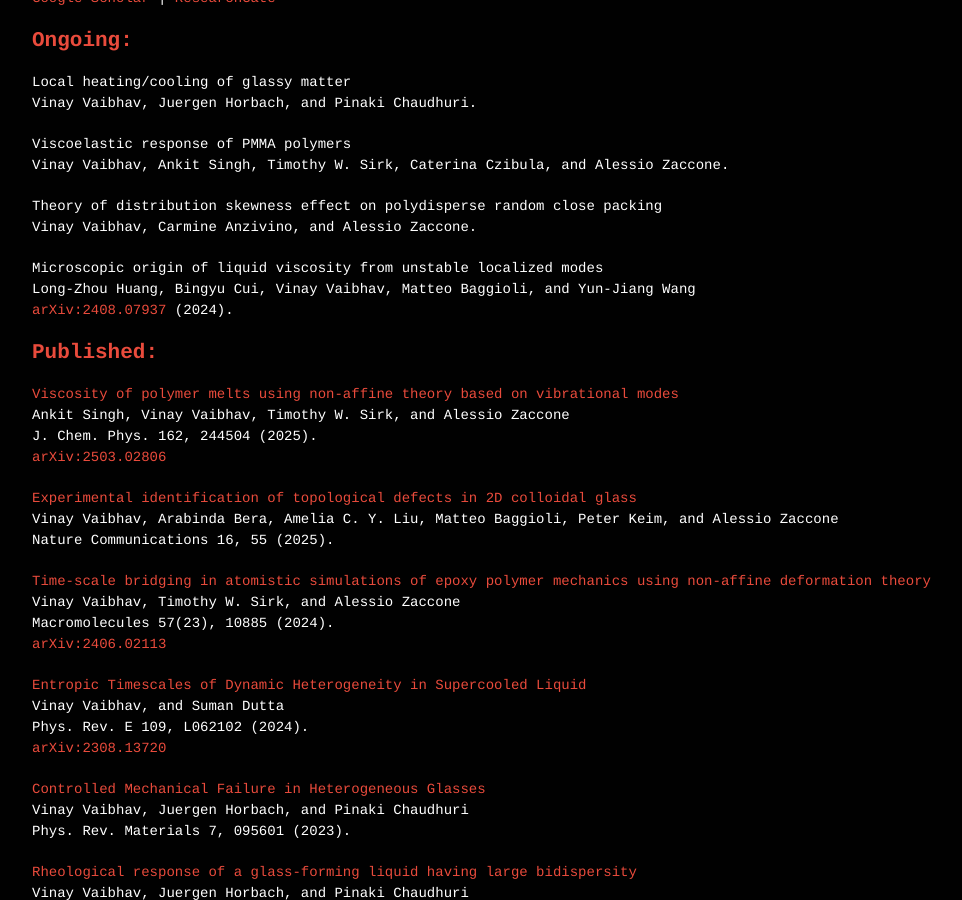
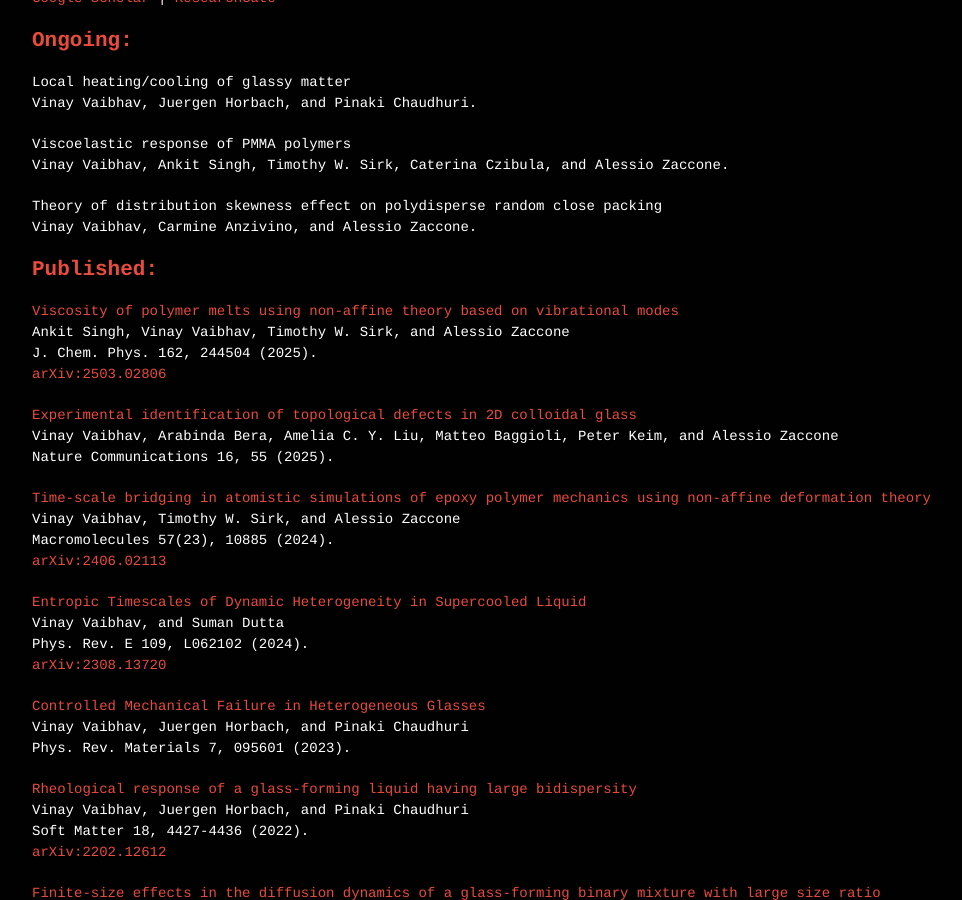
Before and after one commit to vinayphys/vinayphys.github.io, a Jekyll site: the page built from Publications.md, in a window 1280 px wide and 900 px high, scrolled down 950 px. Shown: the whole window, without its empty margins (18-980 px from the left). Built offline with Jekyll 4.4.1, drawn with Linux system fonts in a browser that asks for light colours; our own code applies the rules of GitHub Pages for plain Markdown files; a script that is not in the unit is left out.

Commit message:
Update Publications.md

```diff
--- a/Publications.md
+++ b/Publications.md
@@ -16,10 +16,6 @@ Vinay Vaibhav, Ankit Singh, Timothy W. Sirk, Caterina Czibula, and Alessio Zacco
 
 Theory of distribution skewness effect on polydisperse random close packing
 Vinay Vaibhav, Carmine Anzivino, and Alessio Zaccone.
-
-Microscopic origin of liquid viscosity from unstable localized modes
-Long-Zhou Huang, Bingyu Cui, Vinay Vaibhav, Matteo Baggioli, and Yun-Jiang Wang
-[arXiv:2408.07937](https://arxiv.org/abs/2408.07937) (2024).
 
 ## Published:
 
```
